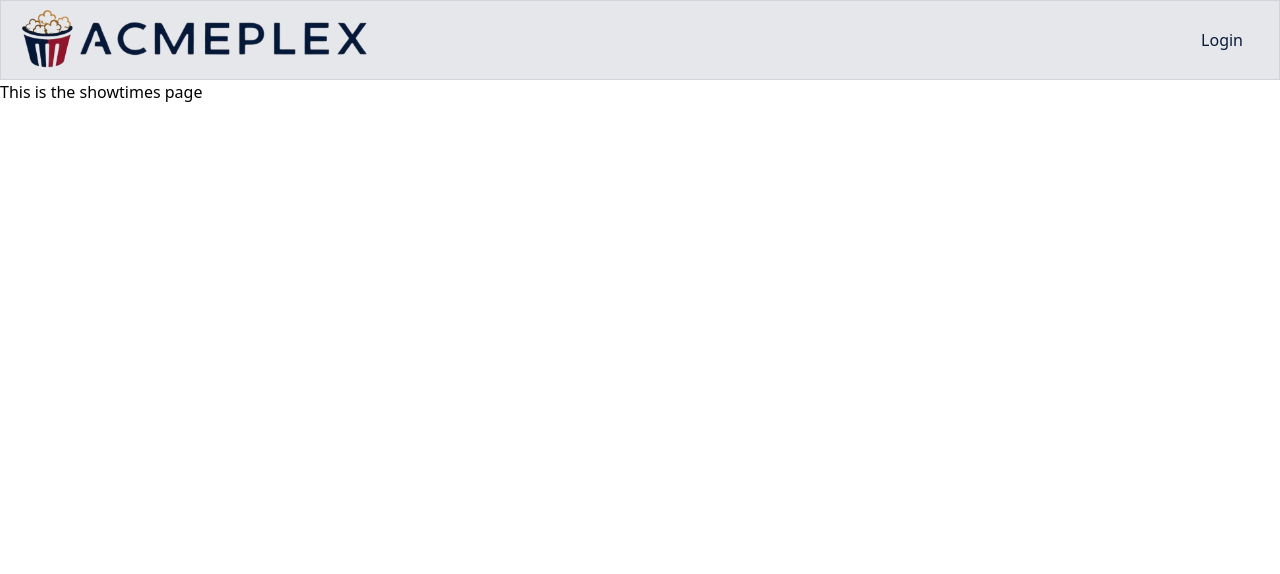
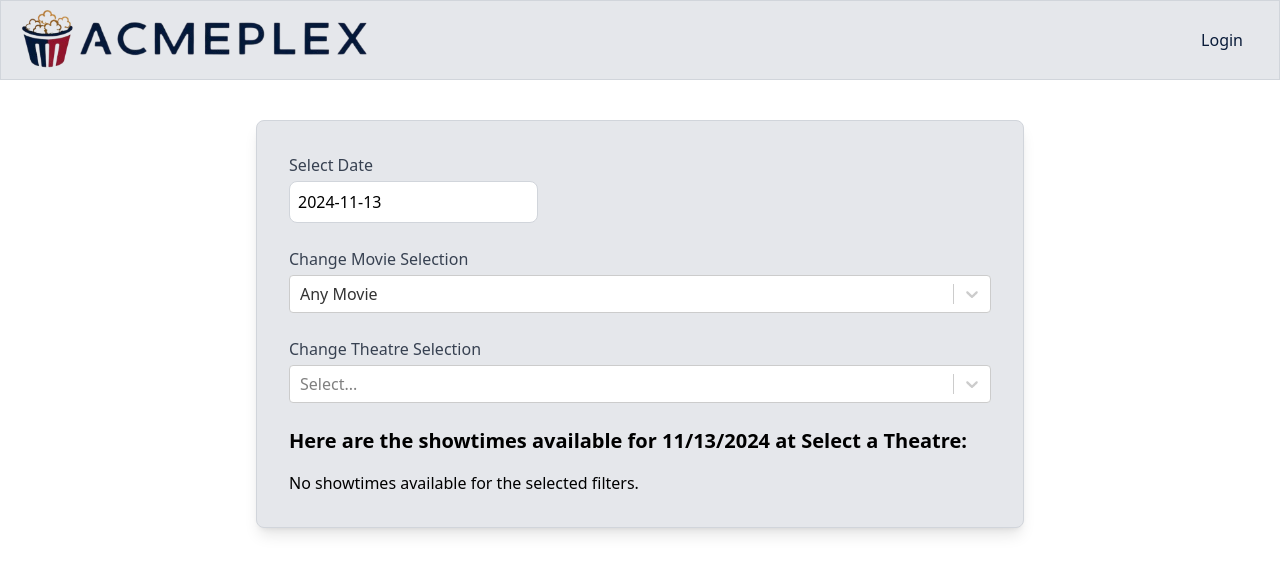
Before and after one commit to ensf-614-group11/frontend, a React (Vite) app in the folder AcmePlex/: page /Showtimes in a window 1280 px wide. Shown: the top 574 px of the page. Built offline with nearby package versions, Linux system fonts and the light colour scheme.

Commit message:
created showtimes component

```diff
--- a/AcmePlex/package.json
+++ b/AcmePlex/package.json
@@ -11,6 +11,7 @@
   },
   "dependencies": {
     "react": "^18.3.1",
+    "react-datepicker": "^7.5.0",
     "react-dom": "^18.3.1",
     "react-router-dom": "^6.28.0",
     "react-select": "^5.8.3"
--- /dev/null
+++ b/AcmePlex/src/components/ContainerMain.jsx
@@ -0,0 +1,12 @@
+
+function ContainerMain({children}) {
+  return(
+    <main className="flex justify-center items-center px-4 sm:px-6 md:px-8 lg:px-12 xl:px-16 mt-10 mb-10">
+      <div className="bg-neutral-200 rounded-lg shadow-lg p-6 sm:p-8 w-full max-w-lg lg:max-w-2xl xl:max-w-3xl space-y-6 border border-neutral-300">
+        {children}
+      </div>
+    </main>
+  );
+}
+
+export default ContainerMain
--- a/AcmePlex/src/components/Homepage.jsx
+++ b/AcmePlex/src/components/Homepage.jsx
@@ -1,26 +1,39 @@
 import { useState } from 'react';
 import { Link } from 'react-router-dom';
 import Select from "react-select";
+import ContainerMain from './ContainerMain';
 
 function Homepage() {
 
+  const [movie, setMovie] = useState("");
   const [theatre, setTheatre] = useState("");
+
+  //replace with APR call to retrieve movies in database
+  const movies = [
+    { value: "", label: "Any Movie" },
+    { value: "movie1", label: "Movie 1" },
+    { value: "movie2", label: "Movie 2" },
+    { value: "movie3", label: "Movie 3" },
+  ];
 
   //replace with API call to retrieve theatres in database
   const theatres = [
     { value: "", label: "Any Theatre"},
-    { value: "Chinook Movie Theatre", label: "Chinook Movie Theatre"},
-    { value: "Westhills Movie Theatre", label: "Westhills Movie Theatre"},
-    { value: "Market Mall Movie Theatre", label: "Market Mall Movie Theatre"},
+    { value: "theatre1", label: "Theatre 1" },
+    { value: "theatre2", label: "Theatre 2" },
+    { value: "theatre3", label: "Theatre 3" },
   ]
+
+  const handleMovieSelect = (selectedOption) => {
+    setMovie(selectedOption)
+  }
 
   const handleTheatreSelect = (selectedOption) => {
     setTheatre(selectedOption)
   }
 
   return(
-    <main className="flex justify-center items-center bg-neutral-100 px-4 sm:px-6 md:px-8 lg:px-12 xl:px-16 mt-10 mb-10">
-      <div className="bg-neutral-200 rounded-lg shadow-lg p-6 sm:p-8 w-full max-w-lg lg:max-w-2xl xl:max-w-3xl space-y-6 border border-neutral-300">
+    <ContainerMain>
       <img
         src="./acmeplex-logo-popcorn-above.png"
         alt="AcmePlex Logo"
@@ -29,11 +42,12 @@ function Homepage() {
 
       <div>
         <label htmlFor="search-movies" className="block text-neutral-700">Search Movies</label>
-          <input
-            type="text"
+        <Select
           id="search-movies"
-            placeholder="Enter movie name"
-            className="w-full border border-neutral-300 rounded-lg p-2 mt-1 focus:outline-none focus:ring-2 focus:ring-acmeBlue-lighter"
+          options={movies}
+          onChange={handleMovieSelect}
+          value={movies.find((item) => item.value === movie)}
+          className="w-full pb-2 mt-1 focus:outline-none focus:ring-2 focus:ring-acmeBlue-lighter"
         />
       </div>
 
@@ -45,10 +59,11 @@ function Homepage() {
           placeholder="Select theatre"
           options={theatres}
           onChange={handleTheatreSelect}
+          value={theatres.find((item) => item.value === theatre)}
         />
       </div>
 
-        <Link to="/showtimes">
+      <Link to="/showtimes" state={{ selectedMovie: movie, selectedTheatre: theatre }}>
         <button className='w-full bg-acmeYellow text-neutral-100 rounded-lg p-2 mt-4 hover:bg-acmeBlue-lighter focus:outline-none focus:ring-2 focus:ring-neutral-300'>
           View Showtimes
         </button>
@@ -67,8 +82,7 @@ function Homepage() {
           Cancel Tickets
         </button>
       </Link>
-      </div>
-    </main>
+    </ContainerMain>
   );
 }
 
--- /dev/null
+++ b/AcmePlex/src/components/ShowtimesPage.jsx
@@ -0,0 +1,123 @@
+import { useState, useEffect } from 'react';
+import { useLocation } from 'react-router-dom';
+import ContainerMain from "./ContainerMain";
+import Select from 'react-select';
+import DatePicker from "react-datepicker";
+import "react-datepicker/dist/react-datepicker.css"; // For date picker styling
+
+function ShowtimesPage() {
+  const { state } = useLocation();
+  const { selectedMovie, selectedTheatre } = state || {};
+
+  const [selectedDate, setSelectedDate] = useState(new Date());
+  const [selectedMovieState, setSelectedMovieState] = useState(selectedMovie || "");
+  const [selectedTheatreState, setSelectedTheatreState] = useState(selectedTheatre || "");
+  const [movies, setMovies] = useState([]); // replace with API call
+  const [theatres, setTheatres] = useState([]); // replace with API call
+  const [showtimes, setShowtimes] = useState([]); // replace with API call
+
+  // Example mock data (to be replaced with API calls)
+  const mockMovies = [
+    { value: "", label: "Any Movie" },
+    { value: "movie1", label: "Movie 1" },
+    { value: "movie2", label: "Movie 2" },
+    { value: "movie3", label: "Movie 3" },
+  ];
+
+  const mockTheatres = [
+    { value: "theatre1", label: "Theatre 1" },
+    { value: "theatre2", label: "Theatre 2" },
+    { value: "theatre3", label: "Theatre 3" },
+  ];
+
+  const mockShowtimes = [
+    { movie: "movie1", theatre: "theatre1", date: "2024-11-13", time: "2:00 PM" },
+    { movie: "movie1", theatre: "theatre1", date: "2024-11-13", time: "5:00 PM" },
+    { movie: "movie2", theatre: "theatre1", date: "2024-11-13", time: "3:00 PM" },
+    // Add more mock showtimes as needed
+  ];
+
+    // Fetch data (replace with actual API calls)
+    useEffect(() => {
+      setMovies(mockMovies);
+      setTheatres(mockTheatres);
+    }, []);
+
+    // When setting initial state based on data passed from Homepage
+    useEffect(() => {
+      if(selectedMovie) {
+        setSelectedMovieState(selectedMovie.value);
+      }
+      if(selectedTheatre) {
+        setSelectedTheatreState(selectedTheatre.value);
+      }
+    }, [selectedMovie, selectedTheatre]);
+
+    // Update showtimes based on selected movie, theatre, and date
+    useEffect(() => {
+      const filteredShowtimes = mockShowtimes.filter(
+        (showtime) =>
+          showtime.date === selectedDate.toISOString().split('T')[0] &&
+          showtime.theatre === selectedTheatreState &&
+          showtime.movie === selectedMovieState
+      );
+      setShowtimes(filteredShowtimes);
+
+    }, [selectedDate, selectedMovieState, selectedTheatreState]);
+
+  return(
+    <ContainerMain>
+      <div className="space-y-6">
+        <div>
+          <label htmlFor="date-selector" className="block text-neutral-700">Select Date</label>
+          <DatePicker
+            id="date-selector"
+            selected={selectedDate}
+            onChange={(date) => setSelectedDate(date)}
+            dateFormat="yyyy-MM-dd"
+            className="w-full border border-neutral-300 rounded-lg p-2 mt-1 focus:outline-none focus:ring-2 focus:ring-acmeBlue-lighter"
+          />
+        </div>
+
+        <div>
+          <label htmlFor="movie-selector" className="block text-neutral-700">Change Movie Selection</label>
+          <Select
+            id="movie-selector"
+            options={movies}
+            value={movies.find((movie) => movie.value === selectedMovieState)}
+            onChange={(selectedOption) => setSelectedMovieState(selectedOption ? selectedOption.value : "")}
+            className="w-full mt-1"
+          />
+        </div>
+
+        <div>
+          <label htmlFor="theatre-selector" className="block text-neutral-700">Change Theatre Selection</label>
+          <Select
+            id="theatre-selector"
+            options={theatres}
+            value={theatres.find((theatre) => theatre.value === selectedTheatreState)}
+            onChange={(selectedOption) => setSelectedTheatreState(selectedOption ? selectedOption.value : "")}
+            className="w-full mt-1"
+          />
+        </div>
+
+        <div>
+          <h3 className="text-xl font-semibold">Here are the showtimes available for {selectedDate.toLocaleDateString()} at {selectedTheatreState ? theatres.find(theatre => theatre.value === selectedTheatreState)?.label : "Select a Theatre"}:</h3>
+          <ul className="space-y-2 mt-4">
+            {showtimes.length > 0 ? (
+              showtimes.map((showtime, index) => (
+                <li key={index} className="flex justify-between border-t pt-2 text-neutral-700">
+                  <span>{showtime.movie} - {showtime.time}</span>
+                </li>
+              ))
+            ) : (
+              <p>No showtimes available for the selected filters.</p>
+            )}
+          </ul>
+        </div>
+      </div>
+    </ContainerMain>
+  );
+}
+
+export default ShowtimesPage;
--- a/AcmePlex/src/pages/Showtimes.jsx
+++ b/AcmePlex/src/pages/Showtimes.jsx
@@ -1,10 +1,11 @@
 import Header from "../components/header";
+import ShowtimesPage from "../components/ShowtimesPage";
 
 function Showtimes() {
   return(
     <div>
       <Header />
-      <h1>This is the showtimes page</h1>
+      <ShowtimesPage />
     </div>
   )
 }
```
Also changed, not shown: 1 other file (tests, documents, lock files or other folders). Lines whose indentation alone changed are shown as unchanged.
